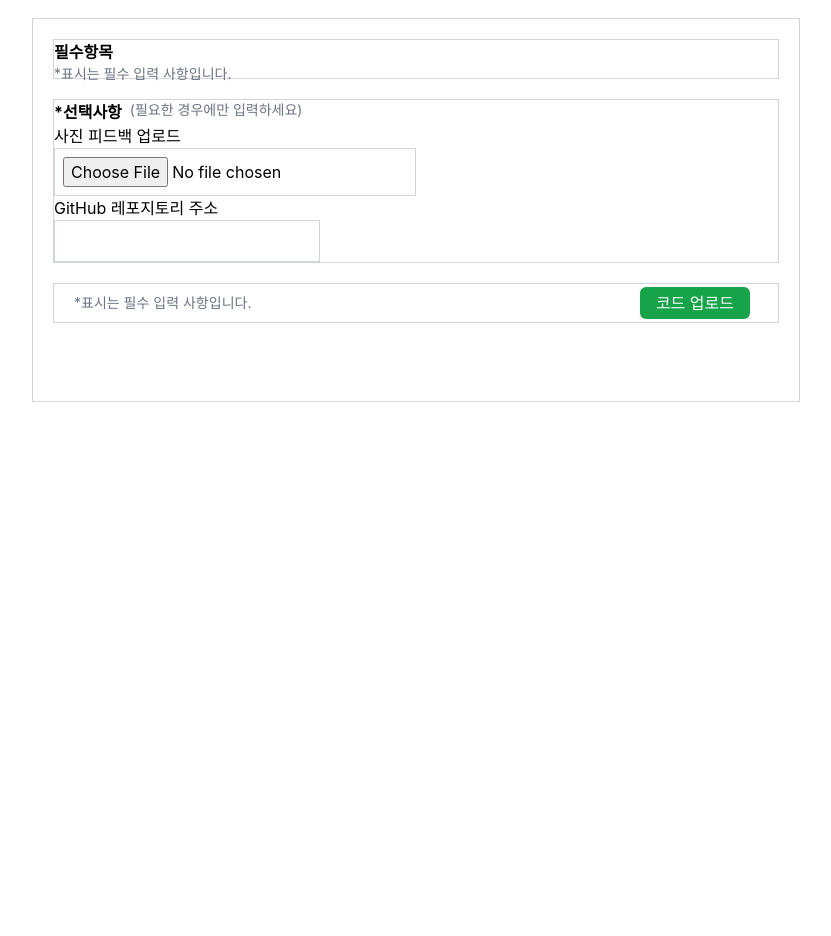
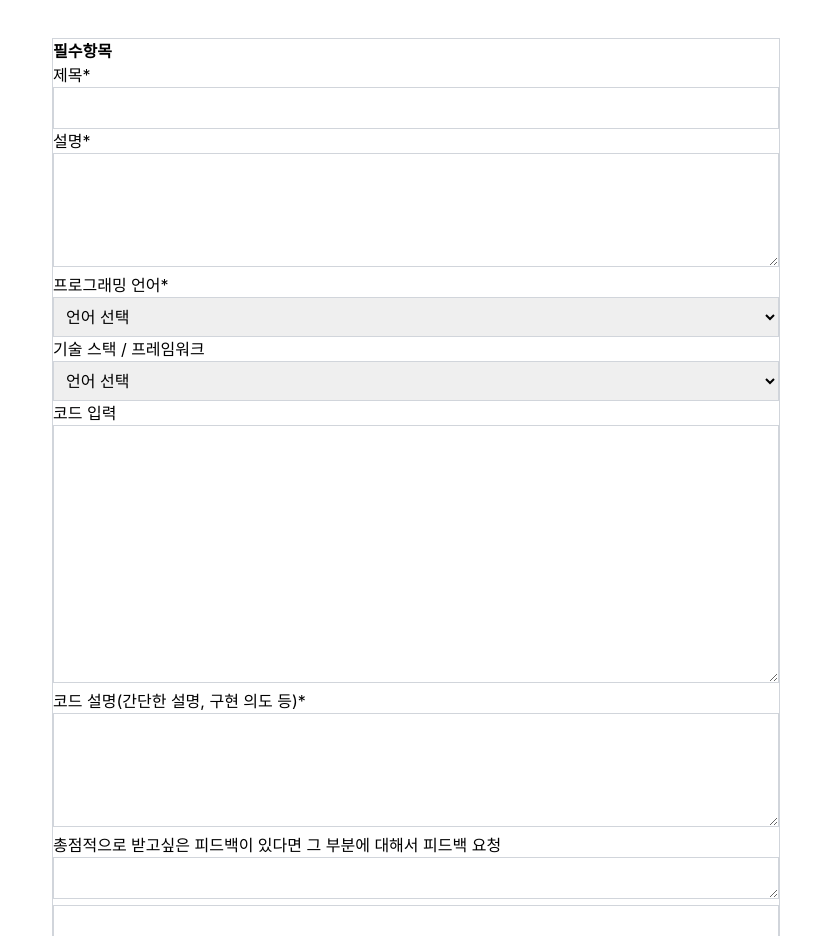
Before and after one commit to 2025-YU-SE/Gardener_web, a React (Vite) app: page /upload in a window 1280 px wide. Shown: the part 220-1156 px from the top of the page, without its empty margins (224-1055 px from the left). Before the commit the page ends 800 px from the top, so only its background shows below. Built offline with nearby package versions, Linux system fonts and the light colour scheme; a web font is replaced by a local one.

Commit message:
feat: 컴포넌트 구역 나누기 #7
- 각 컴포넌트 구역 나누기

```diff
--- a/src/pages/Upload.jsx
+++ b/src/pages/Upload.jsx
@@ -11,13 +11,45 @@ function Upload() {
           <div className="hover:font-bold border-b-2 border-transparent hover:border-black">개발</div>
           <div className="hover:font-bold border-b-2 border-transparent hover:border-black">코딩 테스트</div>
         </div>
-        <div className="border border-gray-300 w-3/5 h-96 flex flex-col gap-5 p-5">
-          <div className="border border-gray-300 h-10">
+        <div className="w-3/5 flex flex-col gap-5 p-5">
+          <div className="border border-gray-300">
             <div className="font-bold">
               필수항목
             </div>
-            <div className="text-sm text-gray-500">
-              *표시는 필수 입력 사항입니다.
+            <div>
+              <h3>제목*</h3>
+              <input type="text" className="border border-gray-300 p-2 w-full" />
+            </div>
+            <div>
+              <h3>설명*</h3>
+              <textarea className="border border-gray-300 p-2 w-full" rows="4"></textarea>
+            </div>
+            <div>
+              <h3>프로그래밍 언어*</h3>
+              <select className="border border-gray-300 p-2 w-full">
+                <option value="">언어 선택</option>
+              </select>
+            </div>
+            <div>
+              <h3>기술 스택 / 프레임워크</h3>
+              <select className="border border-gray-300 p-2 w-full">
+                <option value="">언어 선택</option>
+              </select>
+            </div>
+            <div>
+              <div> 코드 입력</div>
+              <textarea className="border border-gray-300 p-2 w-full" rows="10"></textarea>
+            </div>
+            <div>
+              <h3>코드 설명(간단한 설명, 구현 의도 등)*</h3>
+              <textarea className="border border-gray-300 p-2 w-full" rows="4"></textarea>
+            </div>
+            <div>
+              <div>총점적으로 받고싶은 피드백이 있다면 그 부분에 대해서 피드백 요청</div>
+              <textarea className="border border-gray-300 p-2 w-full" rows="1"></textarea>
+              <textarea className="border border-gray-300 p-2 w-full" rows="1"></textarea>
+              <textarea className="border border-gray-300 p-2 w-full" rows="1"></textarea>
+
             </div>
           </div>
           <div className="border border-gray-300 flex-col items-center">
```
